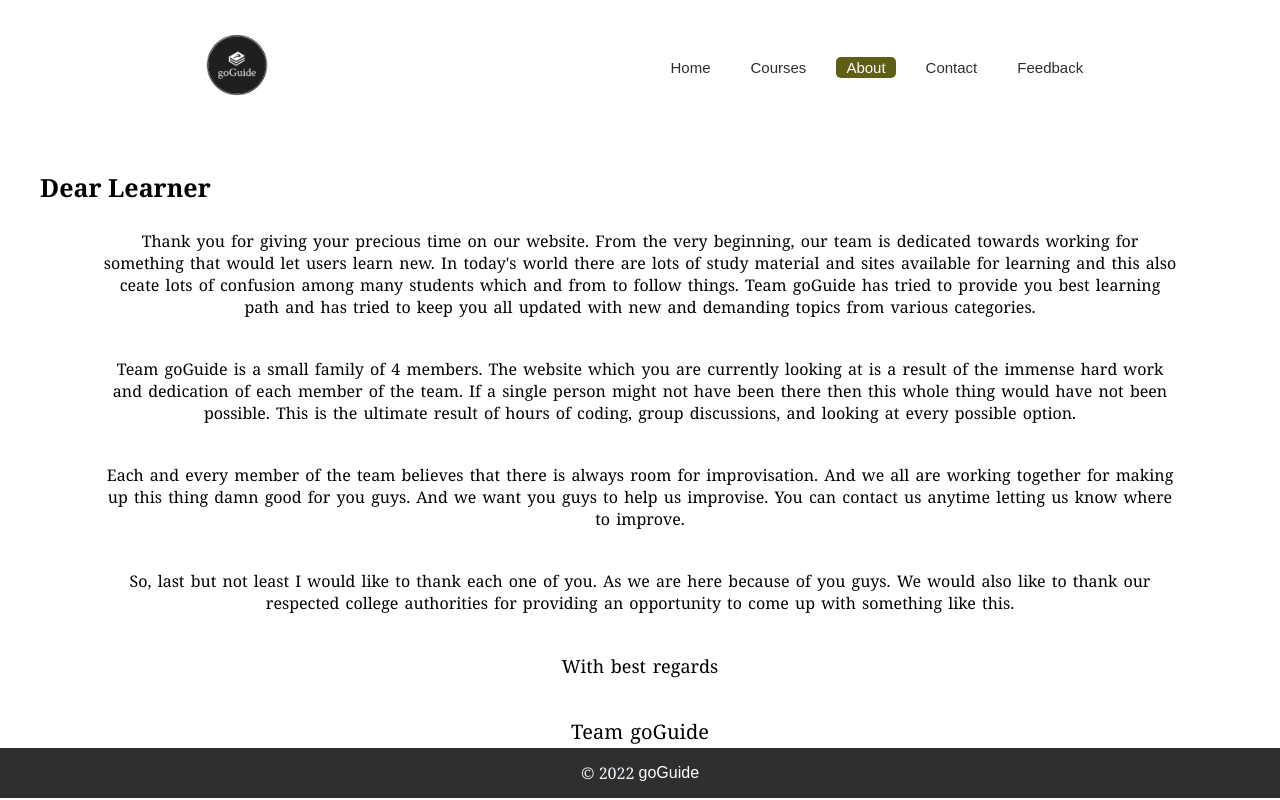
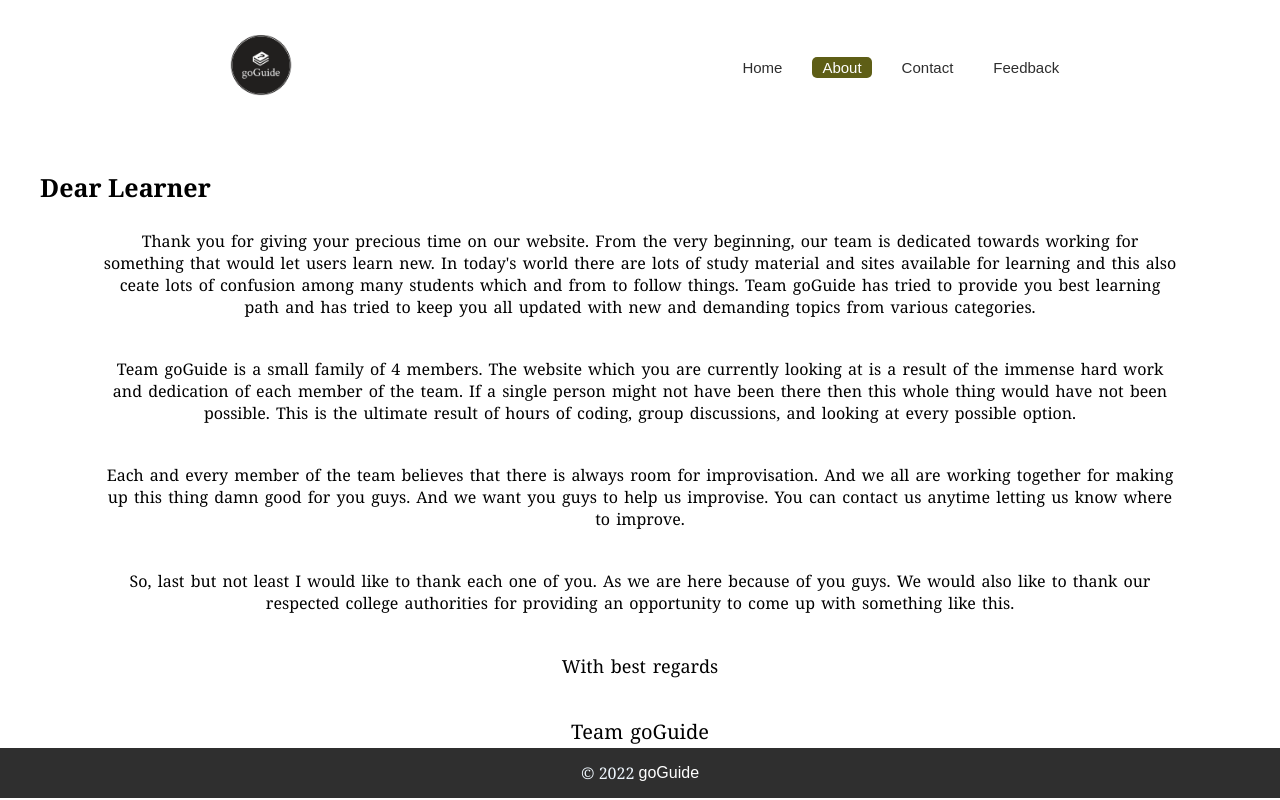
Before and after one commit to Shatrughan-alt/Project, a plain HTML site: page about-us.html in a window 1280 px wide. Drawn offline with Linux system fonts and the light colour scheme.

Commit message:
Update about-us.html

```diff
--- a/about-us.html
+++ b/about-us.html
@@ -17,7 +17,6 @@
 			<a href="../index.html" target="_blank" rel="noopener noreferrer"><div class="logo"><img src="./images/logo2 (2).png" alt="logo"></div></a>
 			<ul>
 				<li><a href="./index.html">Home</a></li>
-				<li><a href="#">Courses</a></li>
 				<li><a class="active" href="#">About</a></li>
 				<li><a href="./contact.html">Contact</a></li>
 				<li><a href="./index.html#feedBACK">Feedback</a></li>
@@ -28,7 +27,6 @@
 			<div class="close" onclick="sideMenu(1)"><img src="./images/icon/close.png" alt=""></div>
 			<ul>
 				<li><a href="./index.html">Home</a></li>
-				<li><a href="#">Courses</a></li>
 				<li><a class="active" href="#">About</a></li>
 				<li><a href="./contact.html">Contact</a></li>
 				<li><a href="./index.html#feedBACK">Feedback</a></li>
```
